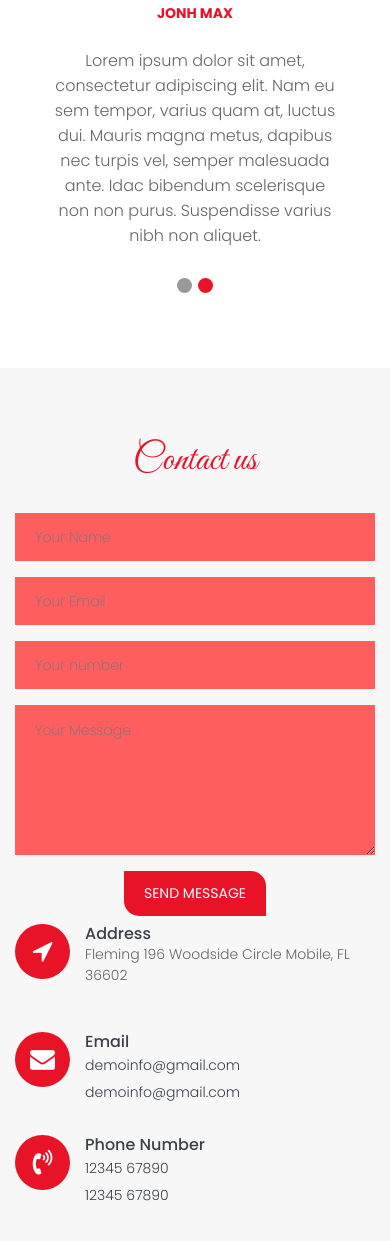
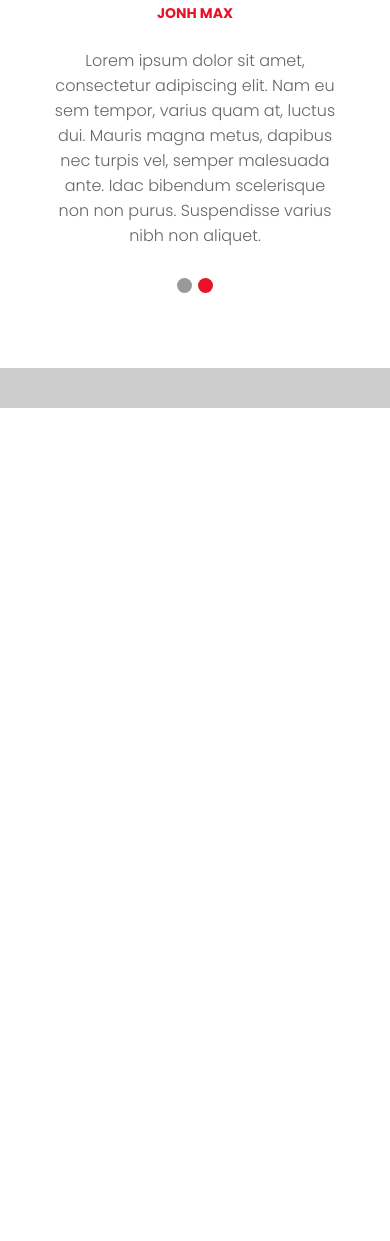
Before and after one commit to baohoacab/christmas, a plain HTML site: page index.html in a window 390 px wide. Shown: the part 4744-5985 px from the top of the page. After the commit the page ends 5152 px from the top, so only its background shows below. Drawn offline with Linux system fonts and the light colour scheme.

Commit message:
Update index.html

```diff
--- a/index.html
+++ b/index.html
@@ -301,123 +301,6 @@
 		</div>
 	</div>
 	<!-- end testimonial -->
-
-
-	<!-- contact -->
-	<div id="contact" class="contact-box" style="background: #f7f7f7;">
-		<div class="container">
-			<div class="row">
-				<div class="col-lg-12">
-					<div class="title-box">
-						<h2>Contact us</h2>
-					</div>
-				</div>
-			</div>
-			<div class="row">
-
-				<div class="col-lg-7 col-sm-7 col-xs-12">
-				  <div class="contact-block">
-					<form id="contactForm">
-					  <div class="row">
-						<div class="col-md-6">
-							<div class="form-group">
-								<input type="text" class="form-control" id="name" name="name" placeholder="Your Name" required data-error="Please enter your name">
-								<div class="help-block with-errors"></div>
-							</div>
-						</div>
-						<div class="col-md-6">
-							<div class="form-group">
-								<input type="text" placeholder="Your Email" id="email" class="form-control" name="name" required data-error="Please enter your email">
-								<div class="help-block with-errors"></div>
-							</div>
-						</div>
-						<div class="col-md-12">
-							<div class="form-group">
-								<input type="text" placeholder="Your number" id="number" class="form-control" name="number" required data-error="Please enter your number">
-								<div class="help-block with-errors"></div>
-							</div>
-						</div>
-						<div class="col-md-12">
-							<div class="form-group">
-								<textarea class="form-control" id="message" placeholder="Your Message" rows="8" data-error="Write your message" required></textarea>
-								<div class="help-block with-errors"></div>
-							</div>
-							<div class="submit-button text-center">
-								<button class="btn btn-common" id="submit" type="submit">Send Message</button>
-								<div id="msgSubmit" class="h3 text-center hidden"></div>
-								<div class="clearfix"></div>
-							</div>
-						</div>
-					  </div>
-					</form>
-				  </div>
-				</div>
-
-
-				<div class="col-lg-5 col-sm-5 col-xs-12">
-					<div class="left-contact">
-						<div class="media cont-line">
-							<div class="media-left icon-b">
-								<i class="fa fa-location-arrow" aria-hidden="true"></i>
-							</div>
-							<div class="media-body dit-right">
-								<h4>Address</h4>
-								<p>Fleming 196 Woodside Circle Mobile, FL 36602</p>
-							</div>
-						</div>
-						<div class="media cont-line">
-							<div class="media-left icon-b">
-								<i class="fa fa-envelope" aria-hidden="true"></i>
-							</div>
-							<div class="media-body dit-right">
-								<h4>Email</h4>
-								<a href="#">demoinfo@gmail.com</a><br>
-								<a href="#">demoinfo@gmail.com</a>
-							</div>
-						</div>
-						<div class="media cont-line">
-							<div class="media-left icon-b">
-								<i class="fa fa-volume-control-phone" aria-hidden="true"></i>
-							</div>
-							<div class="media-body dit-right">
-								<h4>Phone Number</h4>
-								<a href="#">12345 67890</a><br>
-								<a href="#">12345 67890</a>
-							</div>
-						</div>
-					</div>
-				</div>
-
-
-			</div>
-		</div>
-	</div>
-	<!-- end contact -->
-
-	<!-- Start Subscribe -->
-	<div class="subscribe-box">
-		<div class="container">
-			<div class="row">
-				<div class="col-lg-12">
-					<div class="subscribe-inner text-center clearfix">
-						<h2>Subscribe</h2>
-						<form action="#" method="post">
-							<div class="form-group">
-								<input class="form-control-1" id="email-1" name="email" placeholder="Email Address" required="" type="text">
-							</div>
-							<div class="form-group">
-								<button type="submit" class="hvr-radial-out">
-									Subscribe
-								</button>
-							</div>
-						</form>
-					</div>
-				</div>
-			</div>
-		</div>
-	</div>
-	<!-- End Subscribe -->
-
 	<!-- Start Footer -->
 	<footer class="footer-box">
 		<div class="container">
```
